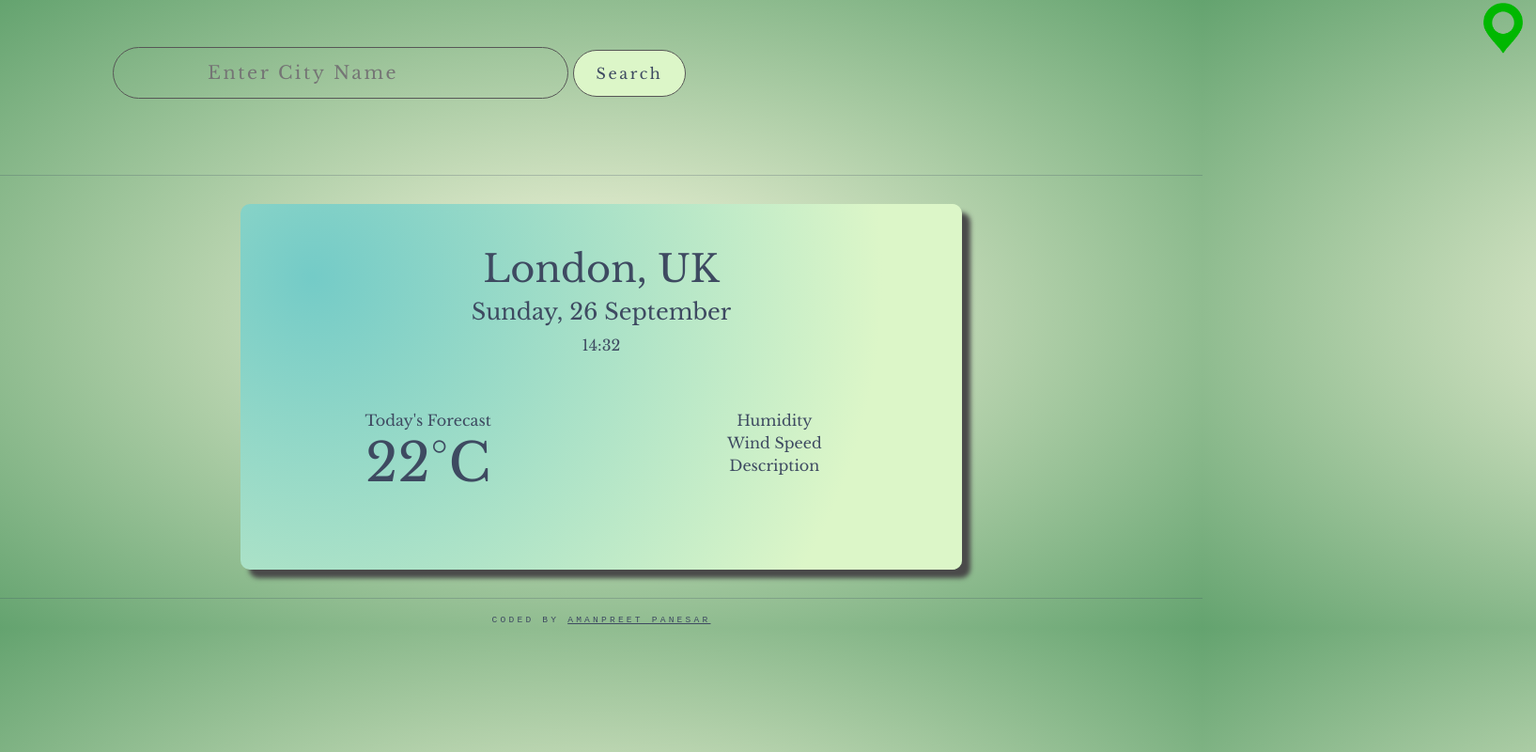
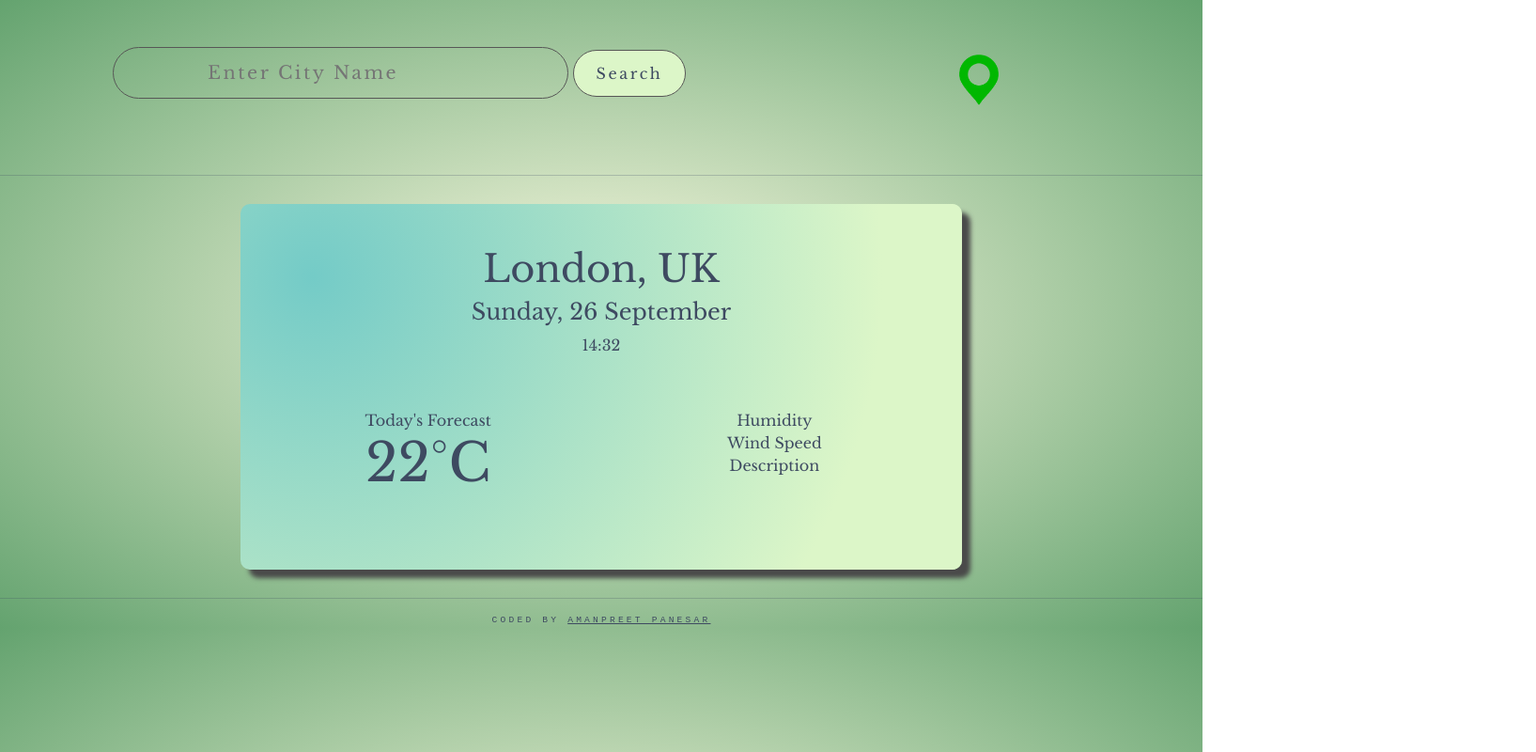
Before and after one commit to akpanesar/NewWeatherAppProject, a website built with Parcel: page index.html in a window 1280 px wide. Shown: the whole page at 94% size, 1635 px wide, since content can reach past the window. Built offline with nearby package versions, Linux system fonts and the light colour scheme.

Commit message:
location icon position CSS removed

```diff
--- a/src/styles.css
+++ b/src/styles.css
@@ -55,14 +55,6 @@ button::hover {
   cursor: pointer;
 }
 
-.current-location {
-  position: relative;
-  top: -55px;
-  right: -558px;
-}
-.current-location:hover {
-  cursor: pointer;
-}
 h1 {
   text-transform: capitalize;
 }
```
